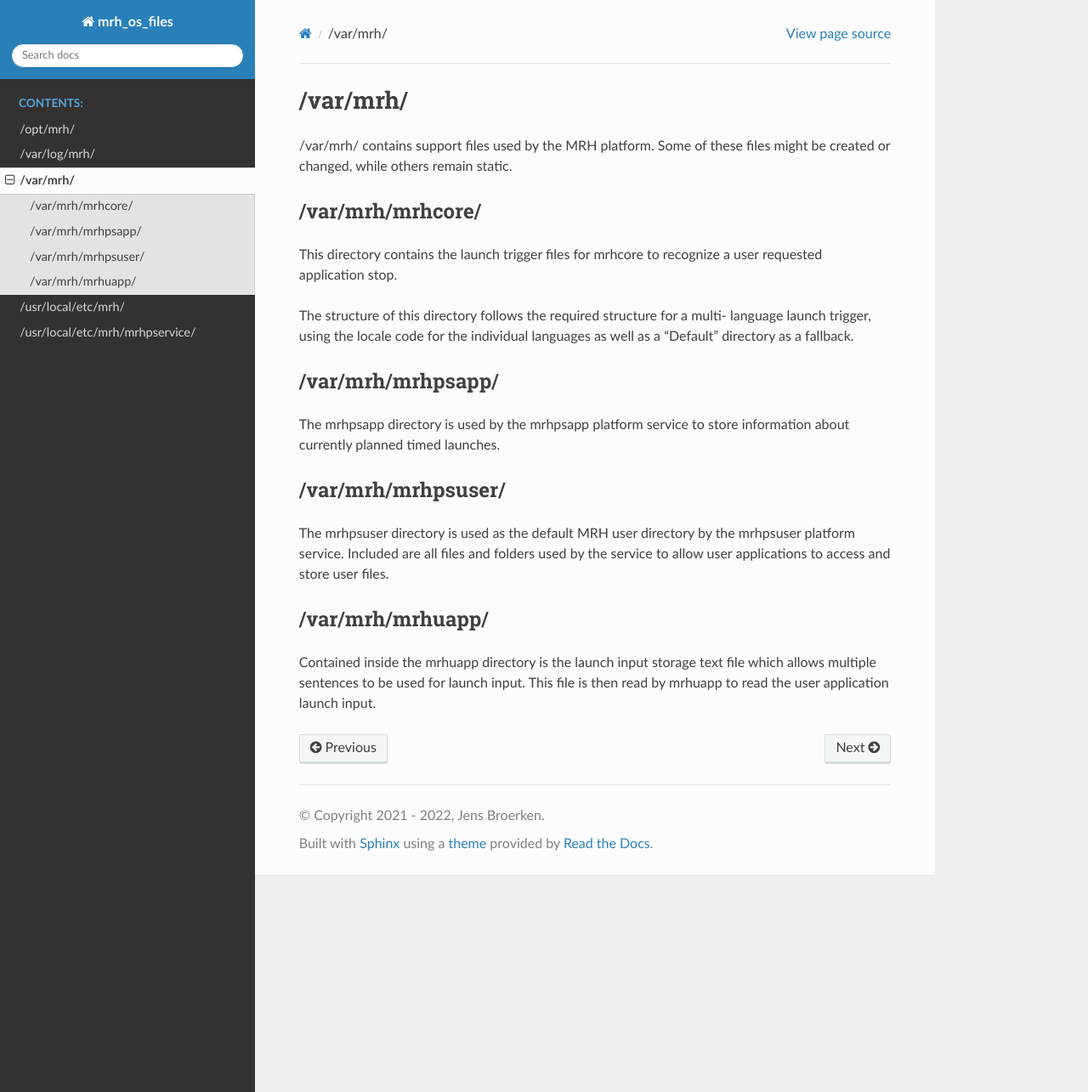
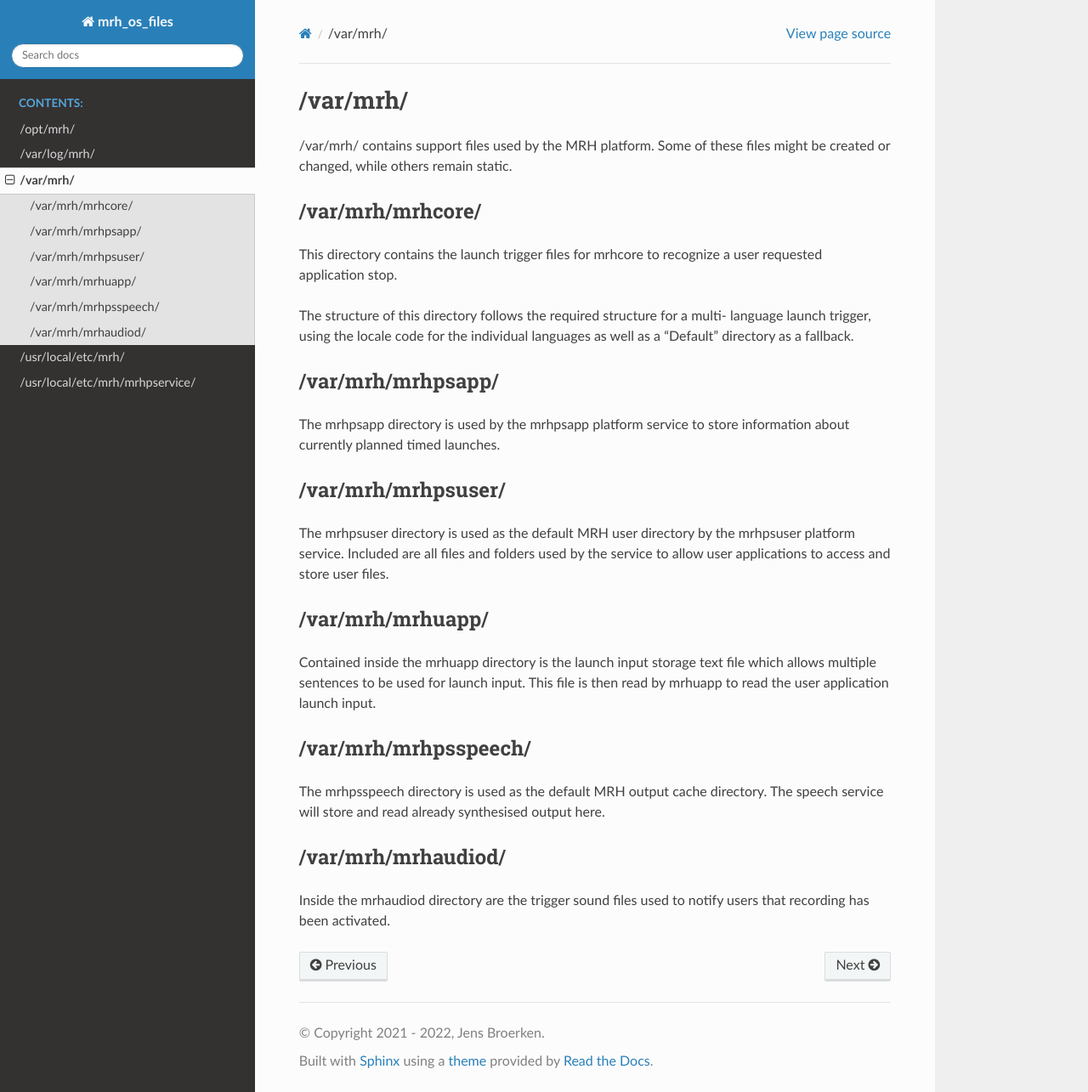
Before and after one commit to jbroerken/mrh_os_files, a Sphinx documentation site: the page built from doc/source/var_mrh/var_mrh.rst, in a window 1280 px wide and 1285 px high. Shown: the whole window at 85% size. Built offline with Sphinx 7.4.7 and the Read the Docs theme 2.0.0, drawn with Linux system fonts in a browser that asks for light colours.

```diff
--- a/VERSION.txt
+++ b/VERSION.txt
@@ -7,3 +7,7 @@
 1.0.0:
 ------
 - Initial release.
+
+1.0.2:
+------
+- Add more directories, add and update configurations and add support files.
--- a/doc/source/conf.py
+++ b/doc/source/conf.py
@@ -22,7 +22,7 @@ copyright = '2021 - 2022, Jens Broerken'
 author = 'Jens Broerken'
 
 # The full version, including alpha/beta/rc tags
-release = '1.0.0'
+release = '1.0.2'
 
 
 # -- General configuration ---------------------------------------------------
--- a/doc/source/usr_local_etc_mrh/usr_local_etc_mrh.rst
+++ b/doc/source/usr_local_etc_mrh/usr_local_etc_mrh.rst
@@ -37,3 +37,8 @@ MRH_UserServiceList.conf
 ------------------------
 The user service list acts as a whitelist and defines which user application
 services should be started by MRH Core.
+
+mrhaudiod.conf
+--------------
+mrhaudiod.conf is the loaded configuration for the MRH audio recording and
+playback daemon.
--- a/doc/source/var_mrh/var_mrh.rst
+++ b/doc/source/var_mrh/var_mrh.rst
@@ -29,3 +29,13 @@ user applications to access and store user files.
 Contained inside the mrhuapp directory is the launch input storage text file which
 allows multiple sentences to be used for launch input. This file is then read by
 mrhuapp to read the user application launch input.
+
+/var/mrh/mrhpsspeech/
+---------------------
+The mrhpsspeech directory is used as the default MRH output cache directory.
+The speech service will store and read already synthesised output here.
+
+/var/mrh/mrhaudiod/
+-------------------
+Inside the mrhaudiod directory are the trigger sound files used to notify
+users that recording has been activated.
```
